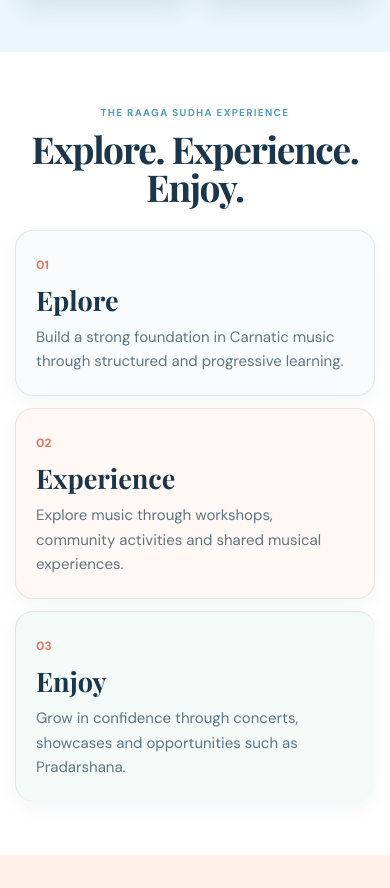
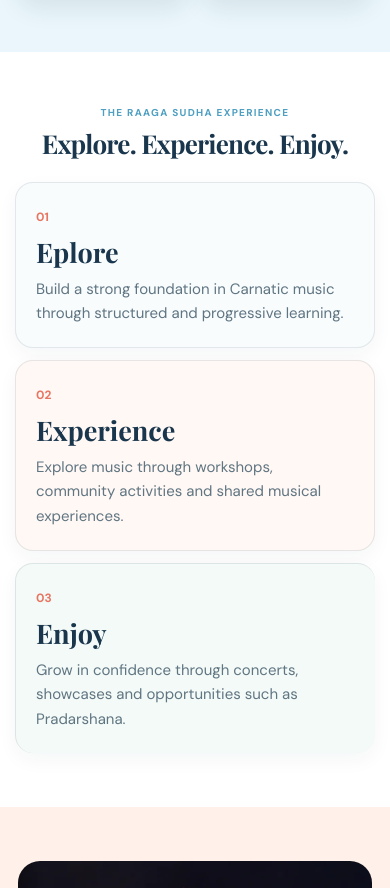
Before and after one commit to raagasudha-academy/raagasudha-website, a React (Vite) app: page / in a window 390 px wide. Shown: the part 2286-3174 px from the top of the page. Built offline with nearby package versions, Linux system fonts and the light colour scheme; no server answers.

Commit message:
chore: fix layout

```diff
--- a/src/styles/header.css
+++ b/src/styles/header.css
@@ -416,3 +416,11 @@
     padding: 11px 22px;
   }
 }
+
+@media (max-width: 480px) {
+  .pillars .section-heading h2 {
+    font-size: 26px;
+    line-height: 1.05;
+    letter-spacing: -0.03em;
+  }
+}
```
